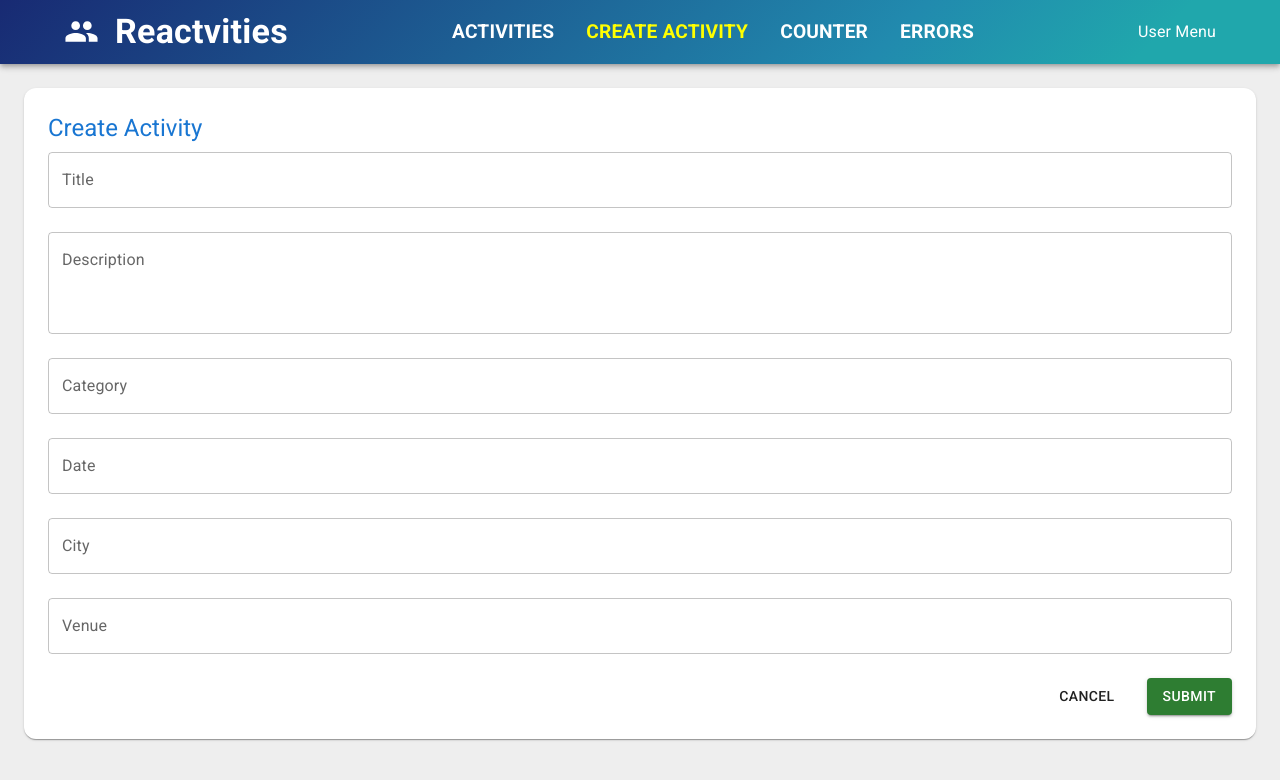
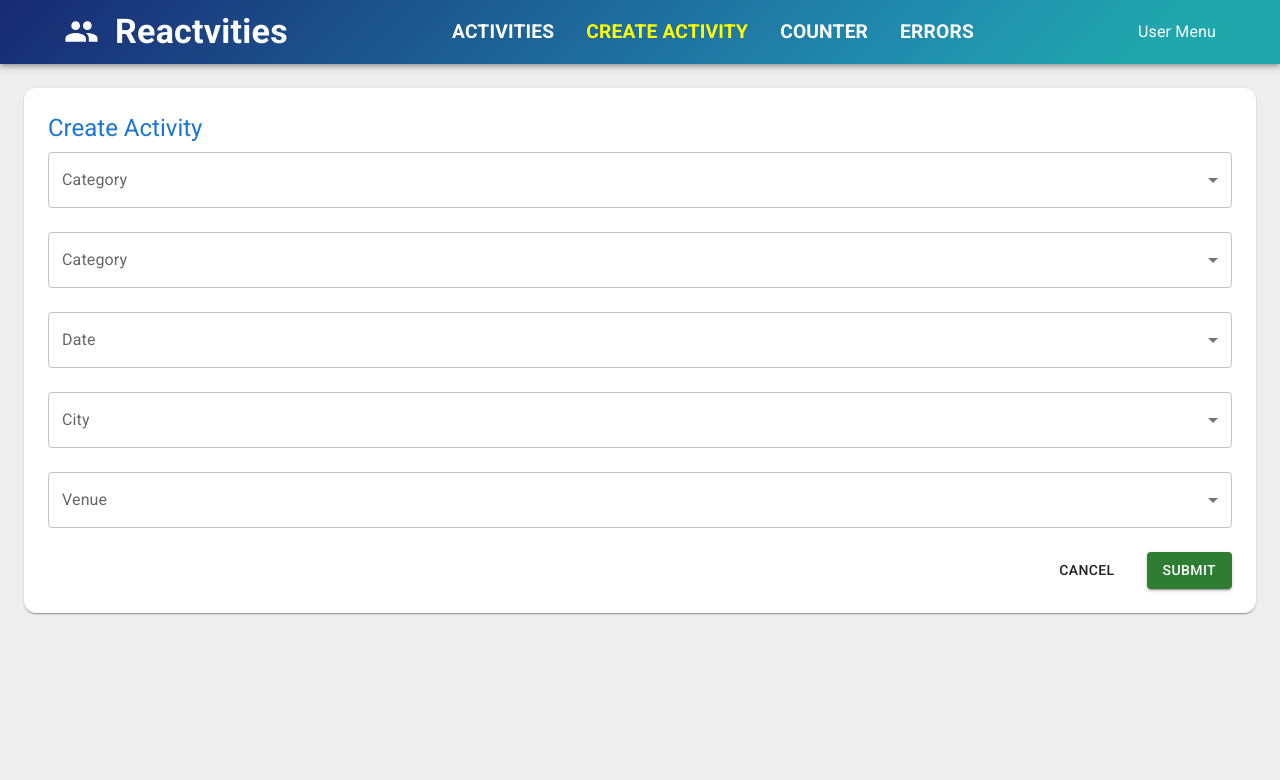
Before and after one commit to TBetcha/Reactivities, a React (Vite) app in the folder client/: page /createActivity in a window 1280 px wide. Shown: the top 780 px of the page. Built offline with nearby package versions, Linux system fonts and the light colour scheme.

Commit message:
updates to act form, textinput and select input

```diff
--- /dev/null
+++ b/client/src/app/shared/components/SelectInput.tsx
@@ -0,0 +1,25 @@
+import  { FormControl, InputLabel, Select, MenuItem } from '@mui/material';
+import {type SelectInputProps } from '@mui/material/Select/SelectInput';
+import {  type FieldValues, useController,  type UseControllerProps } from 'react-hook-form';
+
+type Props<T extends FieldValues> = {
+  items: { text: string; value: string }[]
+  label: string
+} & UseControllerProps<T> &
+    Partial<SelectInputProps>
+
+export default function SelectInput<T extends FieldValues>(props: Props<T>) {
+    const { field, fieldState } = useController({ ...props })
+    return (
+      <FormControl fullWidth error={!!fieldState.error}>
+        <InputLabel>{props.label}</InputLabel>
+        <Select label={props.label} value={field.value || ''} onChange={field.onChange}>
+          {props.items.map((item) => (
+            <MenuItem key={item.value} value={item.value}>
+              {item.text}
+            </MenuItem>
+          ))}
+        </Select>
+      </FormControl>
+    )
+    }
--- a/client/src/app/shared/components/TextInput.tsx
+++ b/client/src/app/shared/components/TextInput.tsx
@@ -10,10 +10,11 @@ export default function TextInput<T extends FieldValues>(props: Props<T>) {
     <TextField
       {...props}
       {...field}
+      value={field.value || ''}
       fullWidth
       variant='outlined'
       error={!!fieldState.error}
-      helperText={fieldState.error?.message}
+      helperText={fieldState.error ? fieldState.error.message : null}
     />
   )
 }
--- a/client/src/features/activities/form/ActivityForm.tsx
+++ b/client/src/features/activities/form/ActivityForm.tsx
@@ -7,7 +7,9 @@ import { useForm } from 'react-hook-form'
 import { useEffect } from 'react'
 import { activitySchema, type ActivitySchema } from '../../../lib/schemas/activitySchema'
 import { zodResolver } from '@hookform/resolvers/zod'
-import TextInput from '../../../app/shared/components/TextInput'
+import { categoryOptions } from './CategoryOptions'
+import SelectInput from '../../../app/shared/components/SelectInput'
+// import SelectInput from '../../../app/shared/components/SelectInput'
 
 export default function ActivityForm() {
   const { control, reset, handleSubmit } = useForm<ActivitySchema>({
@@ -39,12 +41,11 @@ export default function ActivityForm() {
         flexDirection='column'
         gap={3}
       >
-        <TextInput label='Title' control={control} name='title' />
-        <TextInput label='Description' control={control} name='description' multiline rows={3} />
-        <TextInput label='Category' control={control} name='category' />
-        <TextInput label='Date' control={control} name='date' />
-        <TextInput label='City' control={control} name='city' />
-        <TextInput label='Venue' control={control} name='venue' />
+        <SelectInput items={categoryOptions} label='Category' control={control} name='category' />
+        <SelectInput label='Category' control={control} name='category' items={[]} />
+        <SelectInput label='Date' control={control} name='date' items={[]} />
+        <SelectInput label='City' control={control} name='city' items={[]} />
+        <SelectInput label='Venue' control={control} name='venue' items={[]} />
         <Box display='flex' justifyContent='end' gap={3}>
           <Button color='inherit'>Cancel</Button>
           <Button
--- /dev/null
+++ b/client/src/features/activities/form/CategoryOptions.ts
@@ -0,0 +1,8 @@
+export const categoryOptions = [
+    {text: 'Drinks', value: 'drinks'},
+    {text: 'Culture', value: 'culture'},
+    {text: 'Film', value: 'film'},
+    {text: 'Food', value: 'food'},
+    {text: 'Music', value: 'music'},
+    {text: 'Travel', value: 'travel'},
+]
```
